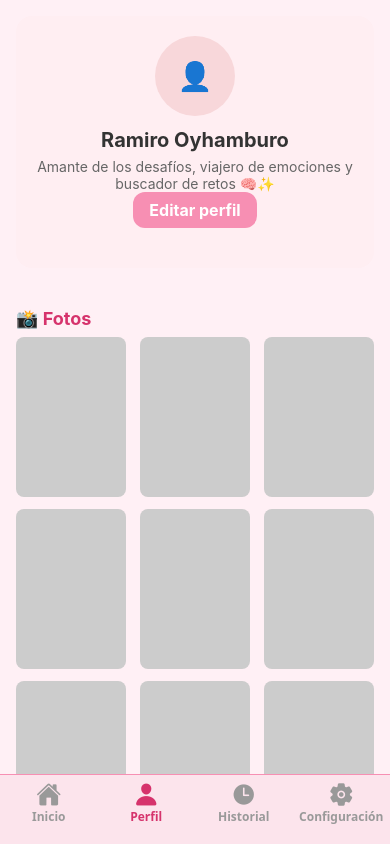
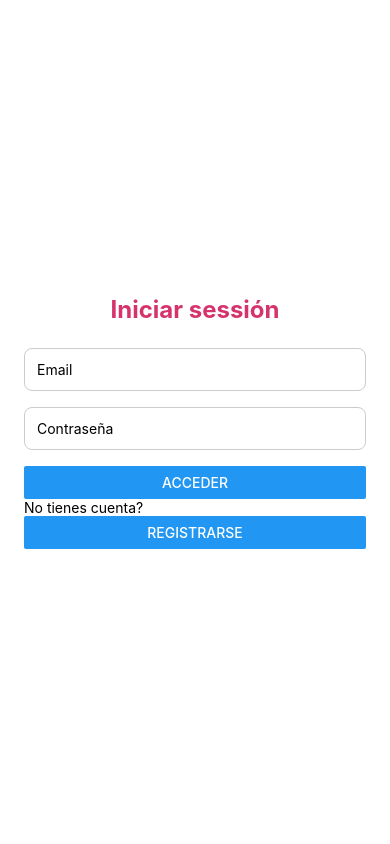
Before and after one commit to OyhamburoDev/reto-diario, a React Native app: screen /Perfil in a window 390 px wide. Built offline with nearby package versions, Linux system fonts and the light colour scheme.

Commit message:
Add logging functionality with Firebase

```diff
--- a/App.tsx
+++ b/App.tsx
@@ -1,39 +1,13 @@
-import React from "react";
+import React, { useState } from "react";
 import { NavigationContainer } from "@react-navigation/native";
-import { createNativeStackNavigator } from "@react-navigation/native-stack";
-import TabsNavigator from "./src/navigation/TabsNavigator";
-import DesafioScreen from "./src/screens/DesafioScreen";
-import CamaraScreen from "./src/screens/CamaraScreen";
-import LocationScreen from "./src/screens/LocationScreen";
-import { RootStackParamList } from "./src/navigation/types";
-import EditarPerfilScreen from "./src/screens/EditarPerfilScreen";
-
-const Stack = createNativeStackNavigator<RootStackParamList>();
+import AuthNavigator from "./src/navigation/AuthNavigator";
+import AppNavigator from "./src/navigation/AppNavigator";
 
 export default function App() {
+  const [user, setUser] = useState(null);
   return (
     <NavigationContainer>
-      <Stack.Navigator
-        screenOptions={{
-          headerStyle: {
-            backgroundColor: "#f78fb3", // rosa pastel
-          },
-          headerTintColor: "#fff",
-          headerTitleStyle: {
-            fontWeight: "bold",
-          },
-        }}
-      >
-        <Stack.Screen
-          name="Tabs"
-          component={TabsNavigator}
-          options={{ headerShown: false }}
-        />
-        <Stack.Screen name="Desafio" component={DesafioScreen} />
-        <Stack.Screen name="Camara" component={CamaraScreen} />
-        <Stack.Screen name="Location" component={LocationScreen} />
-        <Stack.Screen name="EditarPerfil" component={EditarPerfilScreen} />
-      </Stack.Navigator>
+      {user ? <AppNavigator /> : <AuthNavigator />}
     </NavigationContainer>
   );
 }
--- a/package.json
+++ b/package.json
@@ -9,6 +9,7 @@
     "web": "expo start --web"
   },
   "dependencies": {
+    "@react-native-async-storage/async-storage": "^2.1.2",
     "@react-navigation/bottom-tabs": "^7.3.14",
     "@react-navigation/native": "^7.1.10",
     "@react-navigation/native-stack": "^7.3.14",
@@ -16,7 +17,7 @@
     "expo-image-picker": "~16.1.4",
     "expo-location": "~18.1.5",
     "expo-status-bar": "~2.2.3",
-    "firebase": "^11.8.1",
+    "firebase": "^11.9.0",
     "react": "19.0.0",
     "react-native": "0.79.2",
     "react-native-gesture-handler": "~2.24.0",
--- a/src/firebase/firebaseConfig.ts
+++ b/src/firebase/firebaseConfig.ts
@@ -1,7 +1,9 @@
 import { initializeApp } from "firebase/app";
+import { getAuth } from "firebase/auth";
 import { getDatabase } from "firebase/database";
+// import { getAuth } from "firebase/auth";
 
-const firebaseConfig = {
+export const firebaseConfig = {
   apiKey: "AIzaSyCGJw9i9fjzT9Z_tSwMP7qcVPbJiTW2Y-s",
   authDomain: "reto-diario-51f26.firebaseapp.com",
   databaseURL: "https://reto-diario-51f26-default-rtdb.firebaseio.com",
@@ -12,4 +14,5 @@ const firebaseConfig = {
 };
 
 const app = initializeApp(firebaseConfig);
+export const auth = getAuth(app);
 export const db = getDatabase(app);
--- /dev/null
+++ b/src/navigation/AppNavigator.tsx
@@ -0,0 +1,37 @@
+import React from "react";
+
+import { createNativeStackNavigator } from "@react-navigation/native-stack";
+import TabsNavigator from "./TabsNavigator";
+import DesafioScreen from "../screens/DesafioScreen";
+import CamaraScreen from "../screens/CamaraScreen";
+import LocationScreen from "../screens/LocationScreen";
+import { RootStackParamList } from "./types";
+import EditarPerfilScreen from "../screens/EditarPerfilScreen";
+
+const Stack = createNativeStackNavigator<RootStackParamList>();
+
+export default function AppNavigator() {
+  return (
+    <Stack.Navigator
+      screenOptions={{
+        headerStyle: {
+          backgroundColor: "#f78fb3", // rosa pastel
+        },
+        headerTintColor: "#fff",
+        headerTitleStyle: {
+          fontWeight: "bold",
+        },
+      }}
+    >
+      <Stack.Screen
+        name="Tabs"
+        component={TabsNavigator}
+        options={{ headerShown: false }}
+      />
+      <Stack.Screen name="Desafio" component={DesafioScreen} />
+      <Stack.Screen name="Camara" component={CamaraScreen} />
+      <Stack.Screen name="Location" component={LocationScreen} />
+      <Stack.Screen name="EditarPerfil" component={EditarPerfilScreen} />
+    </Stack.Navigator>
+  );
+}
--- /dev/null
+++ b/src/navigation/AuthNavigator.tsx
@@ -0,0 +1,15 @@
+import React from "react";
+import { createNativeStackNavigator } from "@react-navigation/native-stack";
+import RegisterScreen from "../screens/RegisterScreen";
+import LoginScreen from "../screens/LoginScreen";
+
+const Stack = createNativeStackNavigator();
+
+export default function AuthNavigator() {
+  return (
+    <Stack.Navigator screenOptions={{ headerShown: false }}>
+      <Stack.Screen name="Login" component={LoginScreen} />
+      <Stack.Screen name="Register" component={RegisterScreen} />
+    </Stack.Navigator>
+  );
+}
--- /dev/null
+++ b/src/navigation/authTypes.ts
@@ -0,0 +1,4 @@
+export type AuthStackParamList = {
+  Login: undefined;
+  Register: undefined;
+};
--- /dev/null
+++ b/src/screens/LoginScreen.tsx
@@ -0,0 +1,85 @@
+import { Text, View, Alert, TextInput, Button, StyleSheet } from "react-native";
+import React, { useState } from "react";
+import { useNavigation } from "@react-navigation/native";
+import type { NativeStackNavigationProp } from "@react-navigation/native-stack";
+import type { AuthStackParamList } from "../navigation/authTypes";
+import { auth } from "../firebase/firebaseConfig";
+import { signInWithEmailAndPassword } from "firebase/auth";
+
+export default function LoginScreen() {
+  const [email, setEmail] = useState("");
+  const [password, setPassword] = useState("");
+
+  const navigation =
+    useNavigation<NativeStackNavigationProp<AuthStackParamList>>();
+
+  const handleLogin = () => {
+    if (!email || !password) {
+      Alert.alert("Todos los campos son obligatorios");
+      return;
+    }
+
+    signInWithEmailAndPassword(auth, email, password)
+      .then((userCredential) => {
+        console.log("Signed in!");
+        const user = userCredential.user;
+        console.log(user);
+      })
+      .catch((error) => {
+        console.log(error);
+      });
+  };
+
+  return (
+    <View style={styles.container}>
+      <Text style={styles.title}>Iniciar sessión</Text>
+
+      <TextInput
+        style={styles.input}
+        placeholder="Email"
+        autoCapitalize="none"
+        keyboardType="email-address"
+        value={email}
+        onChangeText={setEmail}
+      />
+
+      <TextInput
+        style={styles.input}
+        placeholder="Contraseña"
+        secureTextEntry
+        value={password}
+        onChangeText={setPassword}
+      />
+
+      <Button title="Acceder" onPress={handleLogin} />
+      <Text>No tienes cuenta?</Text>
+      <Button
+        title="Registrarse"
+        onPress={() => navigation.navigate("Register")}
+      />
+    </View>
+  );
+}
+
+const styles = StyleSheet.create({
+  container: {
+    flex: 1,
+    padding: 24,
+    justifyContent: "center",
+    backgroundColor: "#fff",
+  },
+  title: {
+    fontSize: 24,
+    fontWeight: "bold",
+    marginBottom: 24,
+    textAlign: "center",
+    color: "#d6336c",
+  },
+  input: {
+    borderWidth: 1,
+    borderColor: "#ccc",
+    borderRadius: 8,
+    padding: 12,
+    marginBottom: 16,
+  },
+});
--- /dev/null
+++ b/src/screens/RegisterScreen.tsx
@@ -0,0 +1,92 @@
+import { Text, View, Alert, TextInput, Button, StyleSheet } from "react-native";
+import React, { useState } from "react";
+import { useNavigation } from "@react-navigation/native";
+import type { NativeStackNavigationProp } from "@react-navigation/native-stack";
+import type { AuthStackParamList } from "../navigation/authTypes";
+import { auth } from "../firebase/firebaseConfig";
+import { createUserWithEmailAndPassword } from "firebase/auth";
+
+export default function RegisterScreen() {
+  const [email, setEmail] = useState("");
+  const [password, setPassword] = useState("");
+  const [confirmPassword, setConfirmPassword] = useState("");
+  const navigation =
+    useNavigation<NativeStackNavigationProp<AuthStackParamList>>();
+
+  const handleCreateAccount = () => {
+    if (!email || !password || !confirmPassword) {
+      Alert.alert("Todos los campos son obligatorios");
+      return;
+    }
+    if (password !== confirmPassword) {
+      Alert.alert("Las contraseñas no coinciden");
+      return;
+    }
+
+    createUserWithEmailAndPassword(auth, email, password)
+      .then((userCredential) => {
+        const user = userCredential.user;
+      })
+      .catch((error) => {
+        console.error(error);
+      });
+  };
+
+  return (
+    <View style={styles.container}>
+      <Text style={styles.title}>Crear Cuenta</Text>
+
+      <TextInput
+        style={styles.input}
+        placeholder="Email"
+        autoCapitalize="none"
+        keyboardType="email-address"
+        value={email}
+        onChangeText={setEmail}
+      />
+
+      <TextInput
+        style={styles.input}
+        placeholder="Contraseña"
+        secureTextEntry
+        value={password}
+        onChangeText={setPassword}
+      />
+
+      <TextInput
+        style={styles.input}
+        placeholder="Confirmar Contraseña"
+        secureTextEntry
+        value={confirmPassword}
+        onChangeText={setConfirmPassword}
+      />
+
+      <Button title="Registrarse" onPress={handleCreateAccount} />
+      <Text>Ya tienes cuenta?</Text>
+      <Button title="Logearse" onPress={() => navigation.navigate("Login")} />
+    </View>
+  );
+}
+
+const styles = StyleSheet.create({
+  container: {
+    flex: 1,
+    padding: 24,
+    justifyContent: "center",
+    backgroundColor: "#fff",
+  },
+  title: {
+    fontSize: 24,
+    fontWeight: "bold",
+    marginBottom: 24,
+    textAlign: "center",
+    color: "#d6336c",
+  },
+  input: {
+    borderWidth: 1,
+    borderColor: "#ccc",
+    borderRadius: 8,
+    padding: 12,
+    marginBottom: 16,
+  },
+});
```
Also changed, not shown: metro.config.js (added, +8 -0 lines), 1 other file (tests, documents, lock files or other folders).
